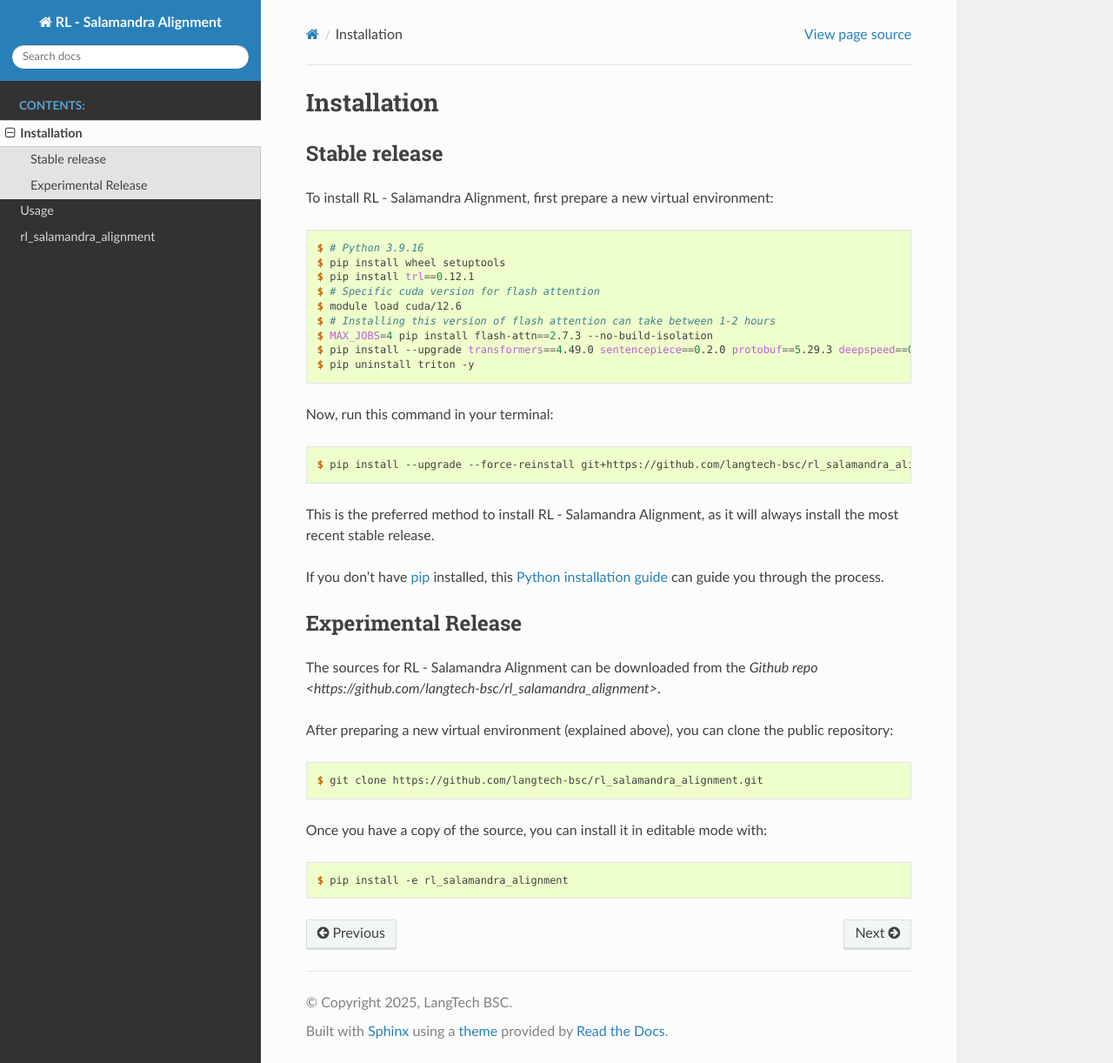
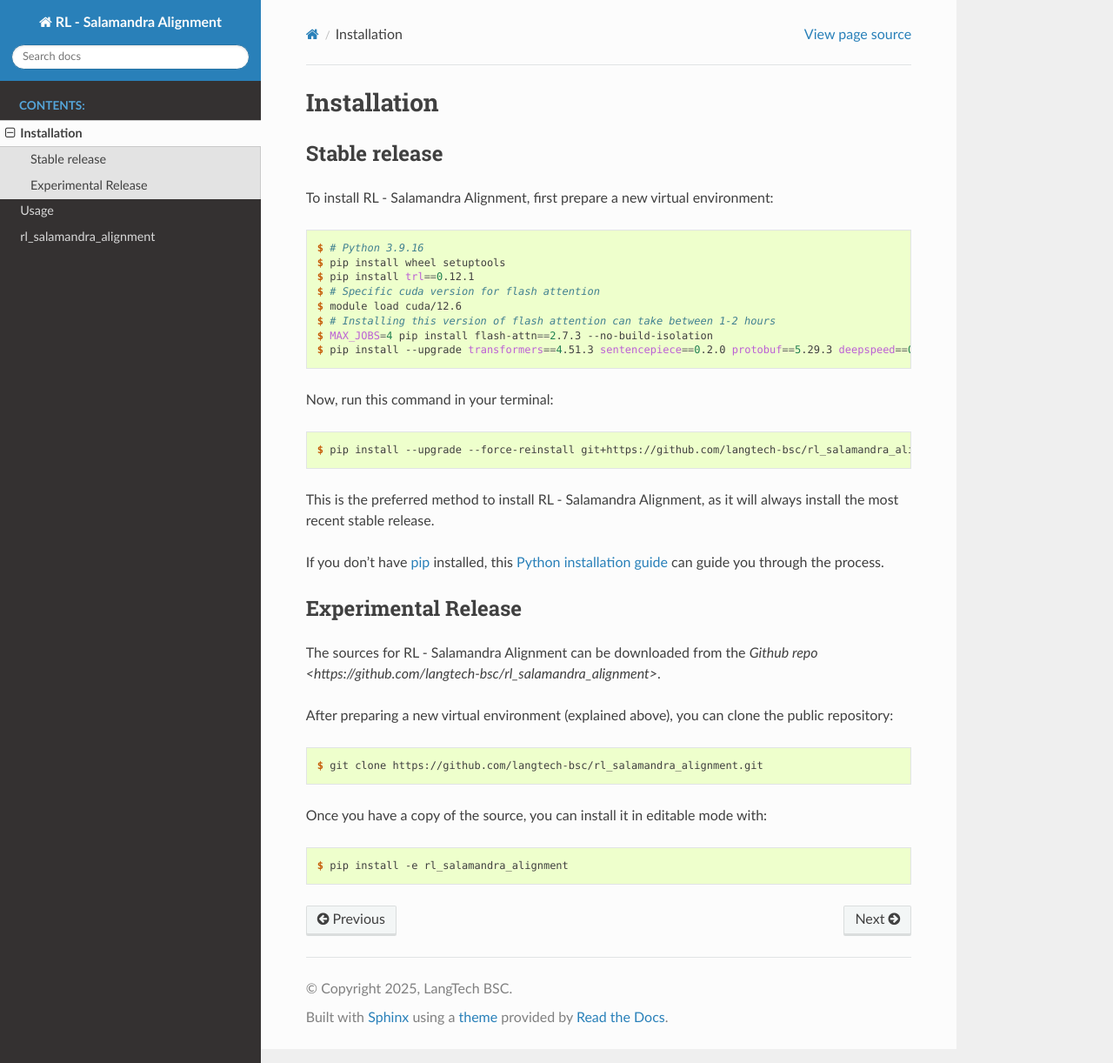
Before and after one commit to langtech-bsc/rl_salamandra_alignment_docs, a Sphinx documentation site: the page built from docs/source/installation.rst, in a window 1280 px wide and 1222 px high. Shown: the whole window at 87% size. Built offline with Sphinx 7.4.7 and the Read the Docs theme 3.1.0, drawn with Linux system fonts in a browser that asks for light colours.

Commit message:
Update installation.rst

```diff
--- a/docs/source/installation.rst
+++ b/docs/source/installation.rst
@@ -19,8 +19,7 @@
     $ module load cuda/12.6
     $ # Installing this version of flash attention can take between 1-2 hours
     $ MAX_JOBS=4 pip install flash-attn==2.7.3 --no-build-isolation
-    $ pip install --upgrade transformers==4.49.0 sentencepiece==0.2.0 protobuf==5.29.3 deepspeed==0.16.4 wandb==0.19.7 importlib_metadata==8.6.1
-    $ pip uninstall triton -y
+    $ pip install --upgrade transformers==4.51.3 sentencepiece==0.2.0 protobuf==5.29.3 deepspeed==0.16.4 wandb==0.19.7 importlib_metadata==8.6.1
 
 Now, run this command in your terminal:
 
```
